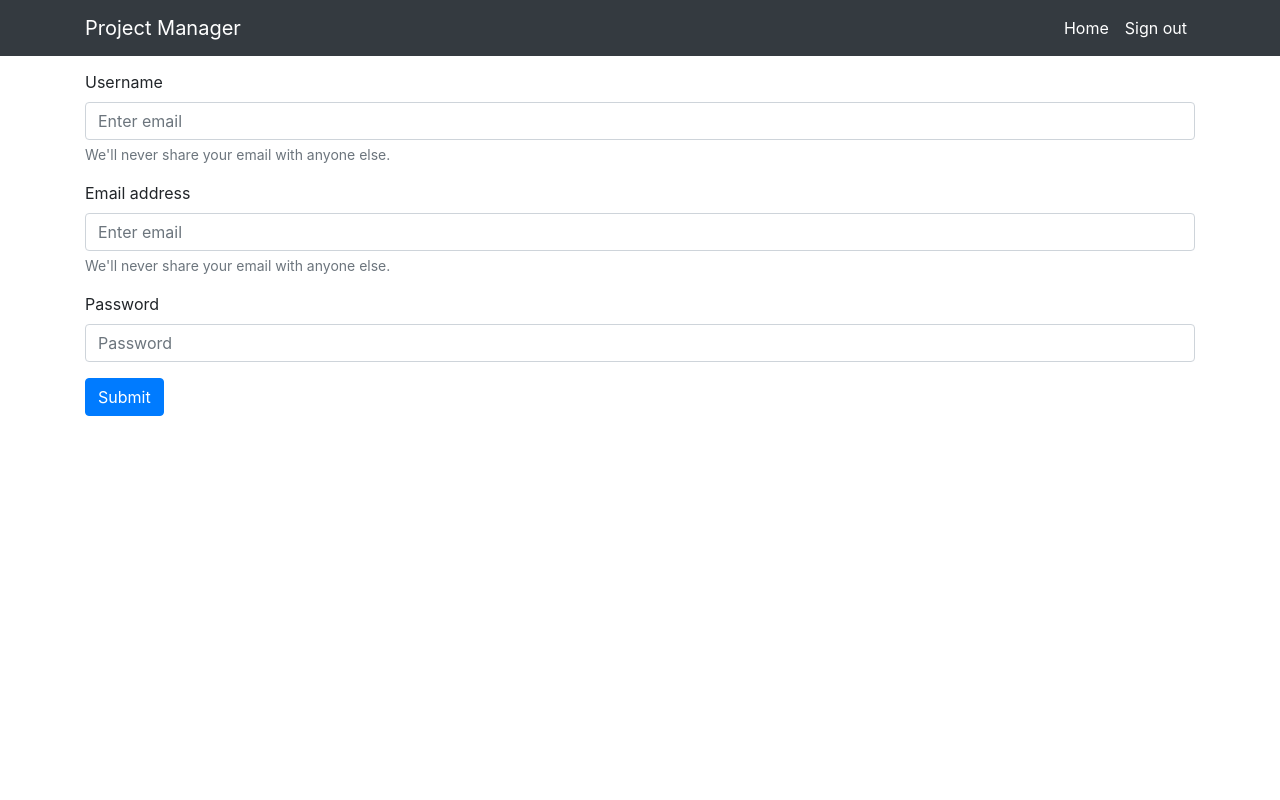
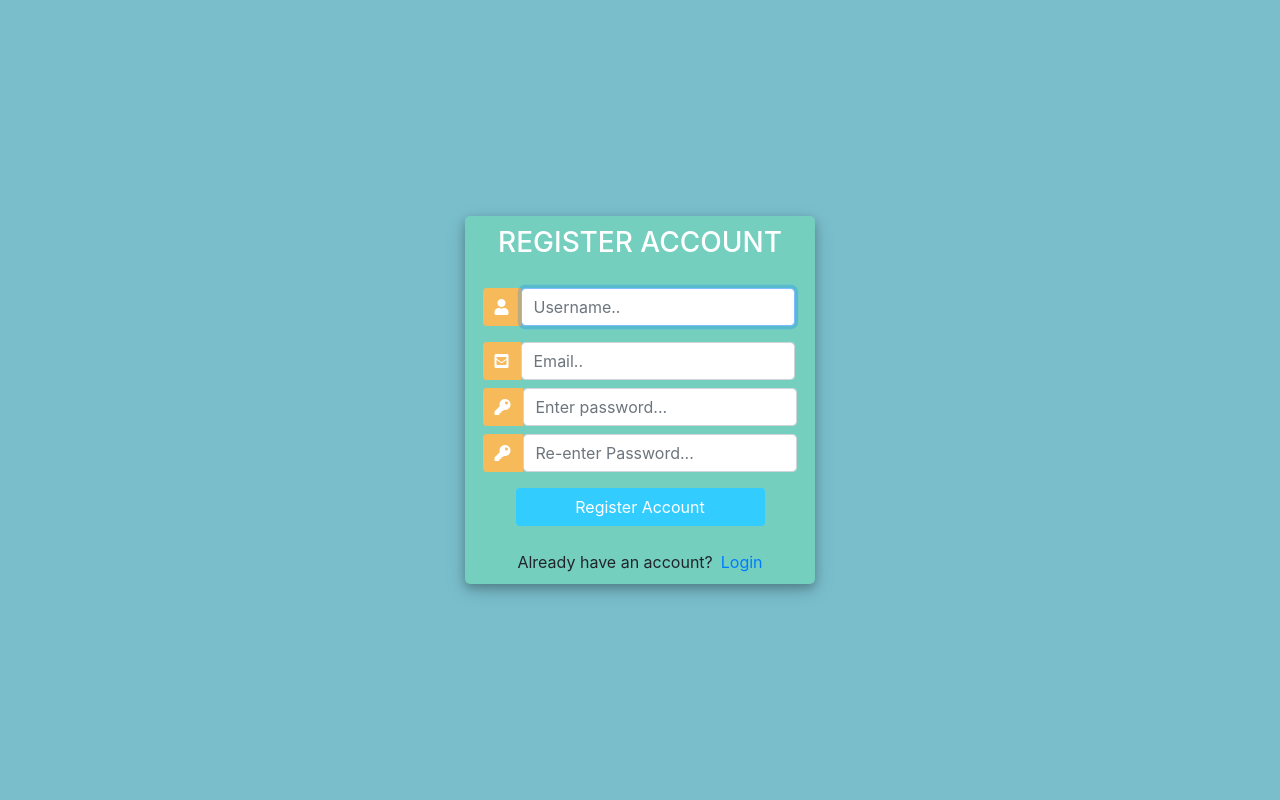
Before and after one commit to MisterJoz/project-manager, a Django app: page /register/ in a window 1280 px wide. Run offline with Django 3.2, Linux system fonts and the light colour scheme; some libraries are stand-ins or nearby versions.

Commit message:
Add user roles/authentication & add postgresql

```diff
--- /dev/null
+++ b/pages/decorators.py
@@ -0,0 +1,28 @@
+from django.http import HttpResponse
+from django.shortcuts import redirect
+
+
+def unauthenticated_user(view_func):
+    def wrapper_func(request, *args, **kwargs):
+        if request.user.is_authenticated:
+            return redirect('index')
+        else:
+            return view_func(request, *args, **kwargs)
+
+    return wrapper_func
+
+
+def allowed_users(allowed_roles=[]):
+    def decorator(view_func):
+        def wrapper_func(request, *args, **kwargs):
+
+            group = None
+            if request.user.groups.exists():
+                group = request.user.groups.all()[0].name
+
+            if group in allowed_roles:
+                return view_func(request, *args, **kwargs)
+            else:
+                return HttpResponse('You are not authorized')
+        return wrapper_func
+    return decorator
--- a/pages/forms.py
+++ b/pages/forms.py
@@ -1,7 +1,8 @@
 from django import forms
 from django.forms import ModelForm
 from .models import Project, Contact
-
+from django.contrib.auth.forms import UserCreationForm
+from django.contrib.auth.models import User
 
 class ProjectForm(ModelForm):
     class Meta:
@@ -13,3 +14,8 @@ class ContactForm(ModelForm):
     class Meta:
         model = Contact
         fields = '__all__'
+
+class CreateUserForm(UserCreationForm):
+    class Meta:
+        model = User
+        fields = ['username', 'email', 'password1', 'password2']
--- a/pages/models.py
+++ b/pages/models.py
@@ -37,7 +37,7 @@ class Project(models.Model):
     deposit_amount = models.IntegerField(null=True, blank=True, default=0)
     completion_amount = models.IntegerField(null=True, blank=True, default=0)
     final_total = models.IntegerField(null=True, blank=True, default=0)
-    intial_date = models.DateField(
+    initial_date = models.DateField(
         auto_now_add=False, auto_now=False, blank=True)
     survey_date = models.DateField(
         auto_now_add=False, auto_now=False, blank=True)
--- a/pages/urls.py
+++ b/pages/urls.py
@@ -4,6 +4,8 @@ from . import views
 urlpatterns = [
     path('', views.index, name='index'),
     path('register/', views.register, name='register'),
+    path('login/', views.loginPage, name='login'),
+    path('logout/', views.logoutUser, name='logout'),
     path('add_project_form/', views.addProject, name='add_project'),
     path('project/<str:pk>/', views.project, name='project'),
     path('update_project_form/<str:pk>/',
--- a/pages/views.py
+++ b/pages/views.py
@@ -1,10 +1,20 @@
 from django.shortcuts import render, redirect
 from django.http import HttpResponse
+
+from django.contrib.auth.forms import UserCreationForm
+from django.contrib.auth import authenticate, login, logout
+from django.contrib import messages
+from django.contrib.auth.decorators import login_required
+from django.contrib.auth.models import Group
+
+from .decorators import unauthenticated_user, allowed_users
 from .models import *
-from .forms import ProjectForm, ContactForm
+from .forms import ProjectForm, ContactForm, CreateUserForm
 # Create your views here.
 
 
+@login_required(login_url='login')
+# @allowed_users(allowed_roles=['admin'])
 def index(request):
     projects = Project.objects.all()
     context = {
@@ -13,8 +23,48 @@ def index(request):
     return render(request, 'pages/index.html', context)
 
 
+@unauthenticated_user
 def register(request):
-    return render(request, 'pages/register.html')
+
+    form = CreateUserForm()
+
+    if request.method == 'POST':
+        form = CreateUserForm(request.POST)
+        if form.is_valid():
+            user = form.save()
+            # associate user with admin group upon registration
+            username = form.cleaned_data.get('username')
+            group = Group.objects.get(name='admin')
+            user.groups.add(group)
+
+            messages.success(request, 'Account was created for ' + username)
+            return redirect('login')
+
+    context = {'form': form}
+    return render(request, 'pages/register.html', context)
+
+
+@unauthenticated_user
+def loginPage(request):
+
+    if request.method == 'POST':
+        username = request.POST.get('username')
+        password = request.POST.get('password')
+
+        user = authenticate(request, username=username, password=password)
+
+        if user is not None:
+            login(request, user)
+            return redirect('index')
+        else:
+            messages.info(request, 'Username OR password is incorrenct')
+    context = {}
+    return render(request, 'pages/login.html', context)
+
+
+def logoutUser(request):
+    logout(request)
+    return redirect('login')
 
 
 def calculate(subtotal, no_of_signs, sign_permit, engineering, other_fees, discount, cash_discount):
@@ -26,6 +76,8 @@ def calculate(subtotal, no_of_signs, sign_permit, engineering, other_fees, disco
     return total
 
 
+@login_required(login_url='login')
+@allowed_users(allowed_roles=['admin'])
 def addProject(request):
     form = ProjectForm()
     if request.method == 'POST':
@@ -57,6 +109,8 @@ def addProject(request):
     return render(request, 'pages/add_project_form.html', context)
 
 
+@login_required(login_url='login')
+@allowed_users(allowed_roles=['admin'])
 def addContact(request):
     form = ContactForm()
     if request.method == 'POST':
@@ -76,6 +130,8 @@ def project(request, pk):
     return render(request, 'pages/project.html', context)
 
 
+@login_required(login_url='login')
+@allowed_users(allowed_roles=['admin'])
 def updateProject(request, pk):
     project = Project.objects.get(id=pk)
     form = ProjectForm(instance=project)
@@ -92,6 +148,8 @@ def updateProject(request, pk):
     return render(request, 'pages/add_project_form.html', context)
 
 
+@login_required(login_url='login')
+@allowed_users(allowed_roles=['admin'])
 def deleteProject(request, pk):
     project = Project.objects.get(id=pk)
     if request.method == "POST":
--- a/templates/base.html
+++ b/templates/base.html
@@ -30,7 +30,7 @@
               </a>
             </li>
             <li class="nav-item active">
-              <a class="nav-link" href="#">Sign out
+              <a class="nav-link" href="{% url 'logout'%}">Sign out
               </a>
             </li>
           </ul>
--- a/templates/pages/index.html
+++ b/templates/pages/index.html
@@ -7,7 +7,7 @@
 
     <!-- Jumbotron Header -->
     <header class="jumbotron my-4">
-      <h1 class="display-3">Welcome, Gracie!</h1>
+      <h1 class="display-3">Welcome, {{request.user}}</h1>
       <p class="lead">Your project manager.</p>
       <a href="{% url 'add_project' %}" class="btn btn-primary btn-lg">Add Project</a>
       <a href="{% url 'add_contact' %}" class="btn btn-primary btn-lg">Add Contact</a>
--- a/templates/pages/register.html
+++ b/templates/pages/register.html
@@ -1,26 +1,153 @@
-{% extends 'base.html' %}
 
-{% block content %}
+<!DOCTYPE html>
+<html>
 
-<form>
-    <div class="container">
-        <div class="form-group">
-            <label for="username">Username</label>
-            <input type="text" class="form-control" id="username" aria-describedby="emailHelp" placeholder="Enter email">
-            <small id="emailHelp" class="form-text text-muted">We'll never share your email with anyone else.</small>
+  <head>
+    <title>Login</title>
+    <link rel="stylesheet" href="https://stackpath.bootstrapcdn.com/bootstrap/4.1.3/css/bootstrap.min.css" integrity="sha384-MCw98/SFnGE8fJT3GXwEOngsV7Zt27NXFoaoApmYm81iuXoPkFOJwJ8ERdknLPMO" crossorigin="anonymous">
+    <script src="https://ajax.googleapis.com/ajax/libs/jquery/3.3.1/jquery.min.js"></script>
+    <link rel="stylesheet" href="https://use.fontawesome.com/releases/v5.6.1/css/all.css" integrity="sha384-gfdkjb5BdAXd+lj+gudLWI+BXq4IuLW5IT+brZEZsLFm++aCMlF1V92rMkPaX4PP" crossorigin="anonymous">
+
+    <style>
+      body,
+      html {
+        margin: 0;
+        padding: 0;
+        height: 100%;
+        background: #7abecc !important;
+      }
+
+      .user_card {
+        width: 350px;
+        margin-top: auto;
+        margin-bottom: auto;
+        background: #74cfbf;
+        position: relative;
+        display: flex;
+        justify-content: center;
+        flex-direction: column;
+        padding: 10px;
+        box-shadow: 0 4px 8px 0 rgba(0, 0, 0, 0.2), 0 6px 20px 0 rgba(0, 0, 0, 0.19);
+        -webkit-box-shadow: 0 4px 8px 0 rgba(0, 0, 0, 0.2), 0 6px 20px 0 rgba(0, 0, 0, 0.19);
+        -moz-box-shadow: 0 4px 8px 0 rgba(0, 0, 0, 0.2), 0 6px 20px 0 rgba(0, 0, 0, 0.19);
+        border-radius: 5px;
+
+      }
+
+      .form_container {
+        margin-top: 20px;
+      }
+
+      #form-title {
+        color: #fff;
+      }
+
+      .login_btn {
+        width: 100%;
+        background: #33ccff !important;
+        color: white !important;
+      }
+
+      .login_btn:focus {
+        box-shadow: none !important;
+        outline: 0px !important;
+      }
+
+      .login_container {
+        padding: 0 2rem;
+      }
+
+      .input-group-text {
+        background: #f7ba5b !important;
+        color: white !important;
+        border: 0 !important;
+        border-radius: 0.25rem 0 0 0.25rem !important;
+      }
+
+      .input_user,
+      .input_pass:focus {
+        box-shadow: none !important;
+        outline: 0px !important;
+      }
+
+    </style>
+
+  </head>
+
+  <body>
+    <div class="container h-100">
+      <div class="d-flex justify-content-center h-100">
+        <div class="user_card">
+          <div class="d-flex justify-content-center">
+            <h3 id="form-title">REGISTER ACCOUNT</h3>
+          </div>
+          <div class="d-flex justify-content-center form_container">
+
+            <form method="POST" action="">
+                {% csrf_token %}
+
+              <div class="input-group mb-3">
+                <div class="input-group-append">
+                  <span class="input-group-text"><i class="fas fa-user"></i></span>
+                 {{form.username}}
+                </div>
+
+              </div>
+              <div class="input-group mb-2">
+                <div class="input-group-append">
+                  <span class="input-group-text"><i class="fas fa-envelope-square"></i></span>
+                    {{form.email}}
+                </div>
+
+              </div>
+              <div class="input-group mb-2">
+                <div class="input-group-append">
+                  <span class="input-group-text"><i class="fas fa-key"></i></span>
+
+                {{form.password1}}
+                </div>
+
+              </div>
+              <div class="input-group mb-2">
+                <div class="input-group-append">
+                  <span class="input-group-text"><i class="fas fa-key"></i></span>
+                {{form.password2}}
+                </div>
+
+              </div>
+
+              <div class="d-flex justify-content-center mt-3 login_container">
+                <input class="btn login_btn" type="submit" value="Register Account">
+              </div>
+            </form>
+          </div>
+          {{form.errors}}
+          <div class="mt-4">
+            <div class="d-flex justify-content-center links">
+              Already have an account? <a href="{% url 'login' %}" class="ml-2">Login</a>
+            </div>
+          </div>
         </div>
-        <div class="form-group">
-            <label for="email">Email address</label>
-            <input type="email" class="form-control" id="email" aria-describedby="emailHelp" placeholder="Enter email">
-            <small id="emailHelp" class="form-text text-muted">We'll never share your email with anyone else.</small>
-        </div>
-        <div class="form-group">
-            <label for="password">Password</label>
-            <input type="password" class="form-control" id="password" placeholder="Password">
-        </div>
-        <button type="submit" class="btn btn-primary">Submit</button>
+      </div>
     </div>
+    <script>
+      /* Because i didnt set placeholder values in forms.py they will be set here using vanilla Javascript
+		//We start indexing at one because CSRF_token is considered and input field
+		 */
 
-</form>
+      //Query All input fields
+      var form_fields = document.getElementsByTagName('input')
+      form_fields[1].placeholder = 'Username..';
+      form_fields[2].placeholder = 'Email..';
+      form_fields[3].placeholder = 'Enter password...';
+      form_fields[4].placeholder = 'Re-enter Password...';
 
-{% endblock content %}
+
+      for (var field in form_fields) {
+        form_fields[field].className += ' form-control'
+      }
+
+    </script>
+  </body>
+
+</html>
```
Also changed, not shown: project_manager/settings.py (+6 -2 lines), templates/pages/login.html (added, +123 -0 lines), pages/signals.py (added).
